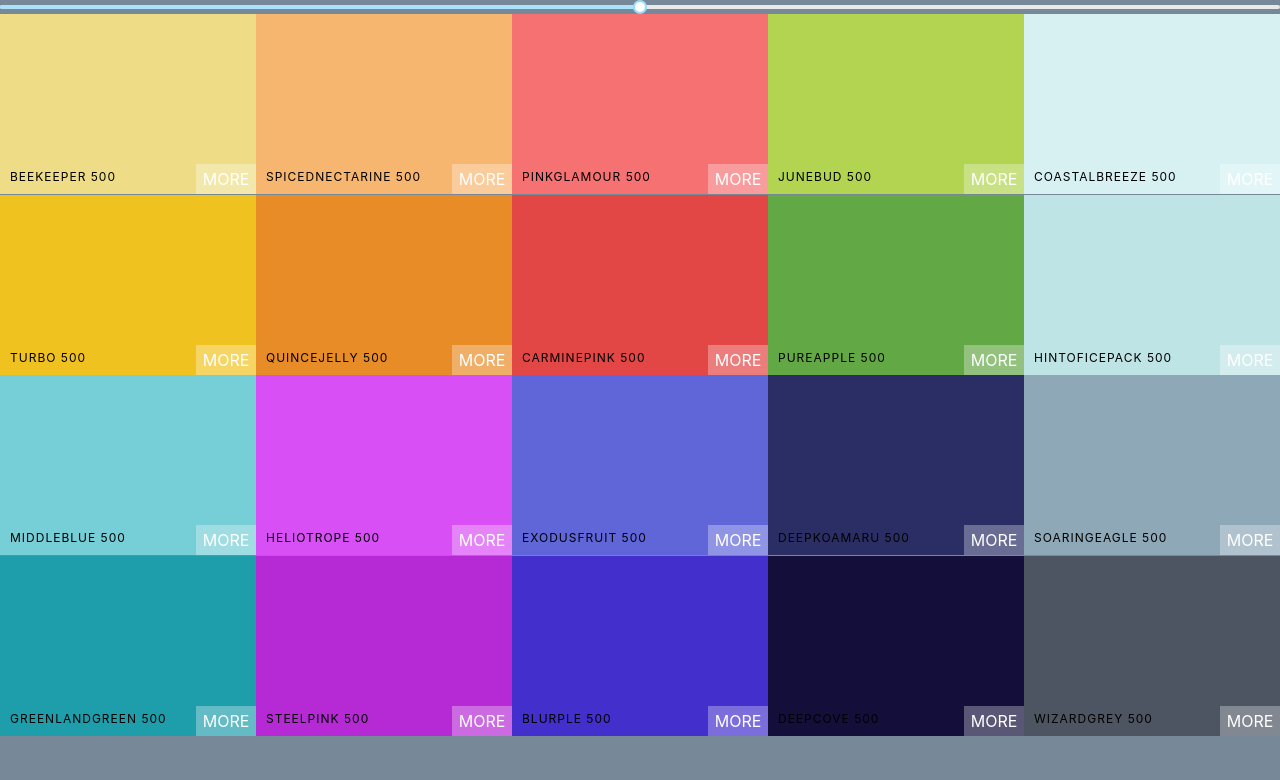
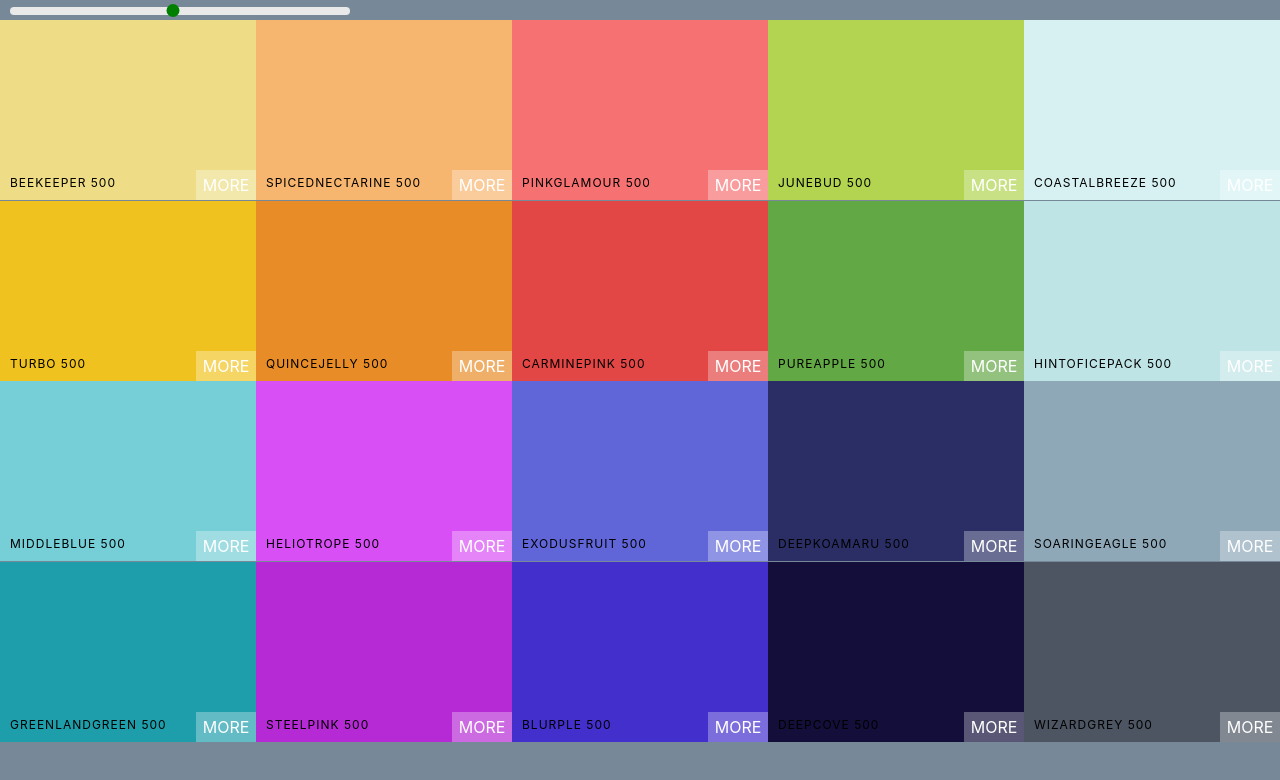
Before and after one commit to ChrisB32-cloud/Color-Project, a React (Create React App) app: page / in a window 1280 px wide. Shown: the top 780 px of the page. Built offline with nearby package versions, Linux system fonts and the light colour scheme.

Commit message:
Changed defalut styles from slider library, note: the library styles must be imported before out styles are imported so we can change the default styles from the library

```diff
--- a/src/Palette.css
+++ b/src/Palette.css
@@ -5,3 +5,32 @@
 .Palette-colors {
     height: 90%;
 }
+
+.slider{
+    width: 340px;
+    margin: 0 10px;
+    display: inline-block;
+}
+
+.rc-slider-track {
+    background-color: transparent;
+
+}
+
+.rc-slider-rail{
+    height: 8px;
+}
+
+.rc-slider-handle,
+.rc-slider-handle:active,
+.rc-slider-handle:focus,
+.rc-slider-handle:hover {
+    background-color: green;
+    outline: none;
+    border: 2px solid green;
+    box-shadow: none;
+    width: 13px;
+    height: 13px;
+    margin-left: -7px;
+    margin-top: -3px;
+}
--- a/src/Palette.js
+++ b/src/Palette.js
@@ -3,6 +3,9 @@ import ColorBox from './ColorBox';
 import Slider, { Range } from 'rc-slider';
 import 'rc-slider/assets/index.css';
 import './Palette.css'
+
+// --IMPORTANT!!!!-- The library style must come before our styles, else our styles
+//                   will overide the styles we want to change from the library.
 
 class Palette extends Component {
 
@@ -22,21 +25,26 @@ class Palette extends Component {
 
     render() {
 
-        const colorBoxes = this.props.palette.colors[this.state.level].map((myColor, idx) => (
+        const { colors } = this.props.palette
+
+        const colorBoxes = colors[this.state.level].map((myColor, idx) => (
             <ColorBox boxColor={myColor} key={idx} />
         ))
 
-        console.log(this.state.level);
+        // console.log(this.state.level);
 
         return (
             <div className='Palette' >
                 {/* NavBar here */}
-                <Slider
-                    defaultValue={this.state.level}
-                    min={100}
-                    max={900}
-                    step={100}
-                    onAfterChange={this.changeLevel} />
+                <div className='slider' >
+                    <Slider
+                        defaultValue={this.state.level}
+                        min={100}
+                        max={900}
+                        step={100}
+                        onAfterChange={this.changeLevel}
+                    />
+                </div>
                 <div className='Palette-colors' >
                     {/* Our color boxes */}
                     {colorBoxes}
--- a/src/index.js
+++ b/src/index.js
@@ -5,9 +5,9 @@ import App from './App';
 import reportWebVitals from './reportWebVitals';
 
 ReactDOM.render(
-  <React.StrictMode>
-    <App />
-  </React.StrictMode>,
+  // <React.StrictMode>
+  <App />,
+
   document.getElementById('root')
 );
 
```
